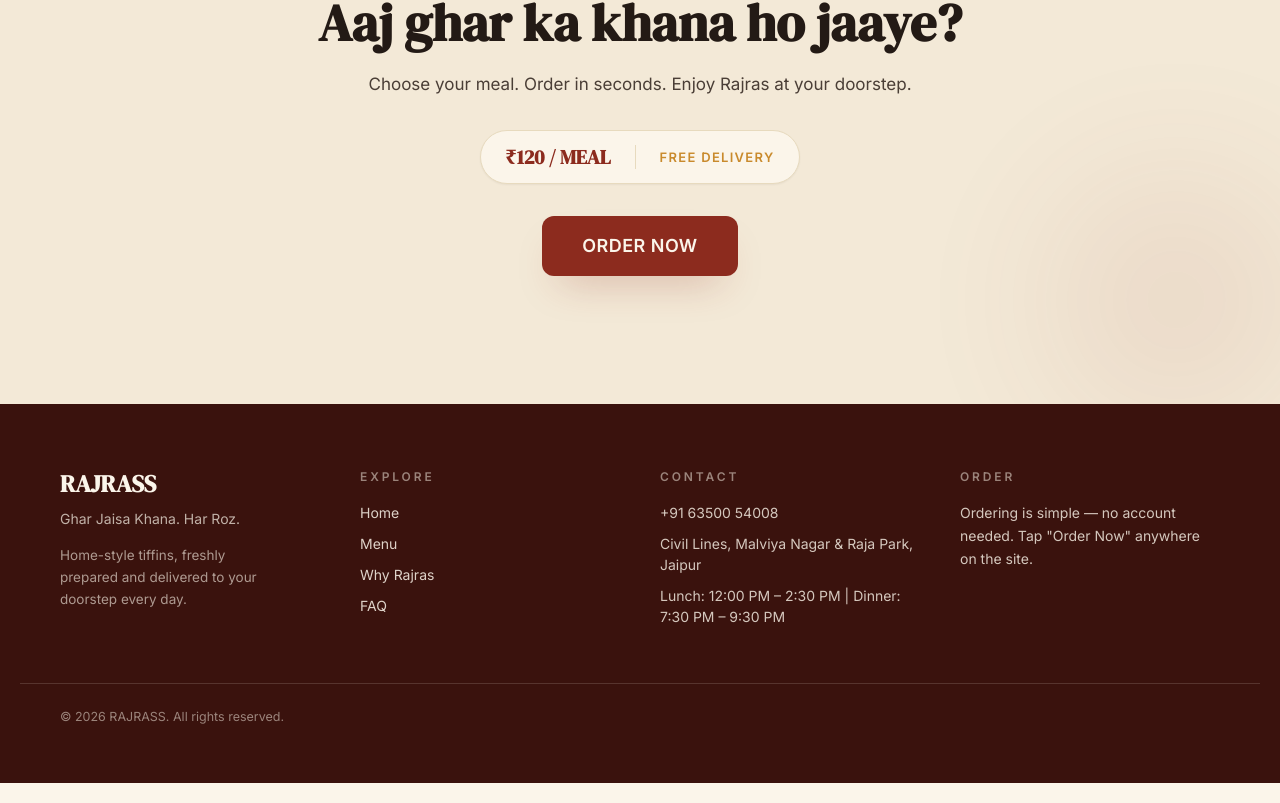
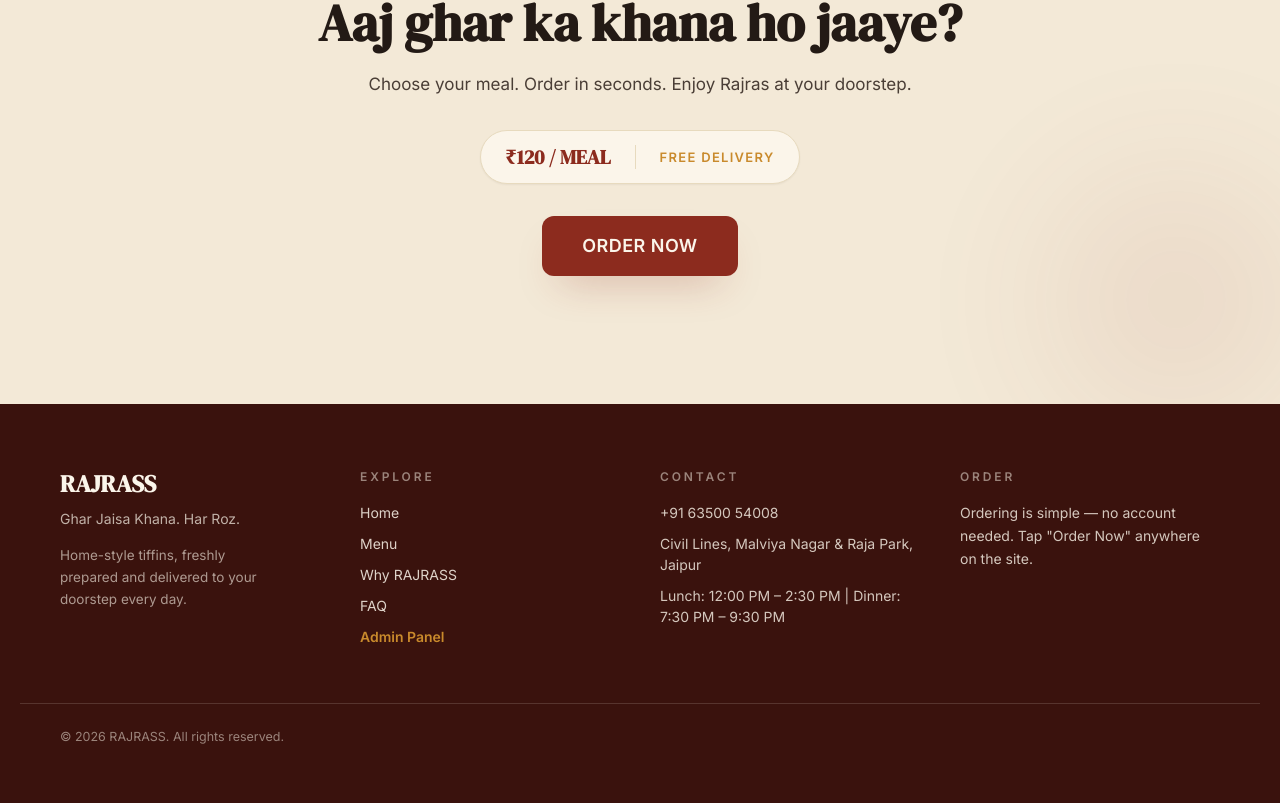
Before and after one commit to sujalllagrawal/RAJRAS, a React (Vite) app: page / in a window 1280 px wide. Shown: the part 7535-8338 px from the top of the page. Built offline with nearby package versions, Linux system fonts and the light colour scheme; no server answers.

Commit message:
Add #admin hash link in Footer for instant client-side admin panel access without server routing 404s

```diff
--- a/src/components/Footer.jsx
+++ b/src/components/Footer.jsx
@@ -21,8 +21,9 @@ export default function Footer() {
           <ul className="space-y-2.5 text-[14px]">
             <li><a href="#home" className="hover:text-cream transition-colors">Home</a></li>
             <li><a href="#menu" className="hover:text-cream transition-colors">Menu</a></li>
-            <li><a href="#why" className="hover:text-cream transition-colors">Why Rajras</a></li>
+            <li><a href="#why" className="hover:text-cream transition-colors">Why RAJRASS</a></li>
             <li><a href="#faq" className="hover:text-cream transition-colors">FAQ</a></li>
+            <li><a href="#admin" className="hover:text-cream transition-colors font-semibold text-saffron">Admin Panel</a></li>
           </ul>
         </div>
 
```
